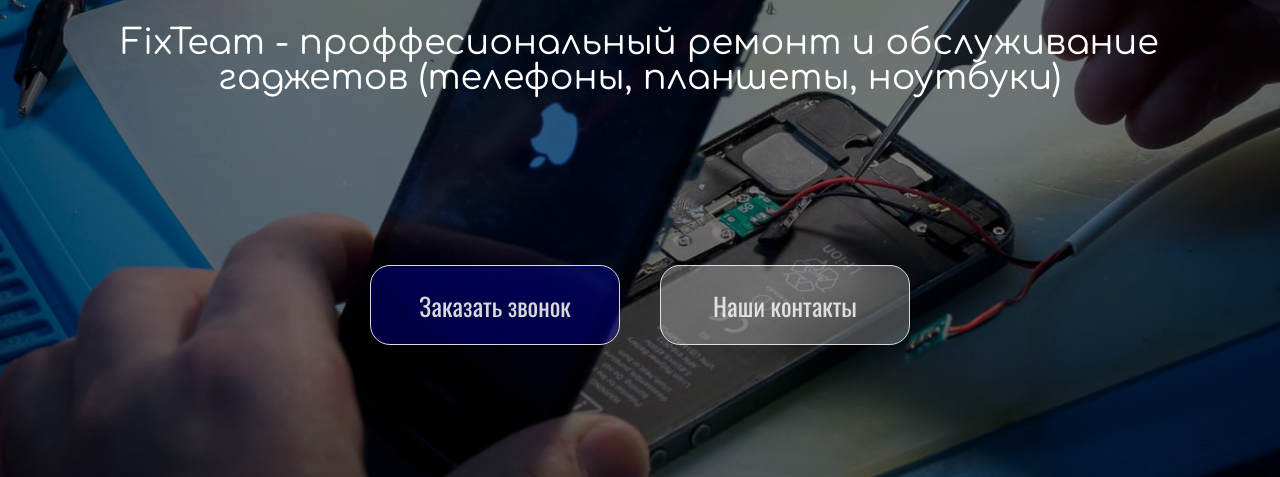
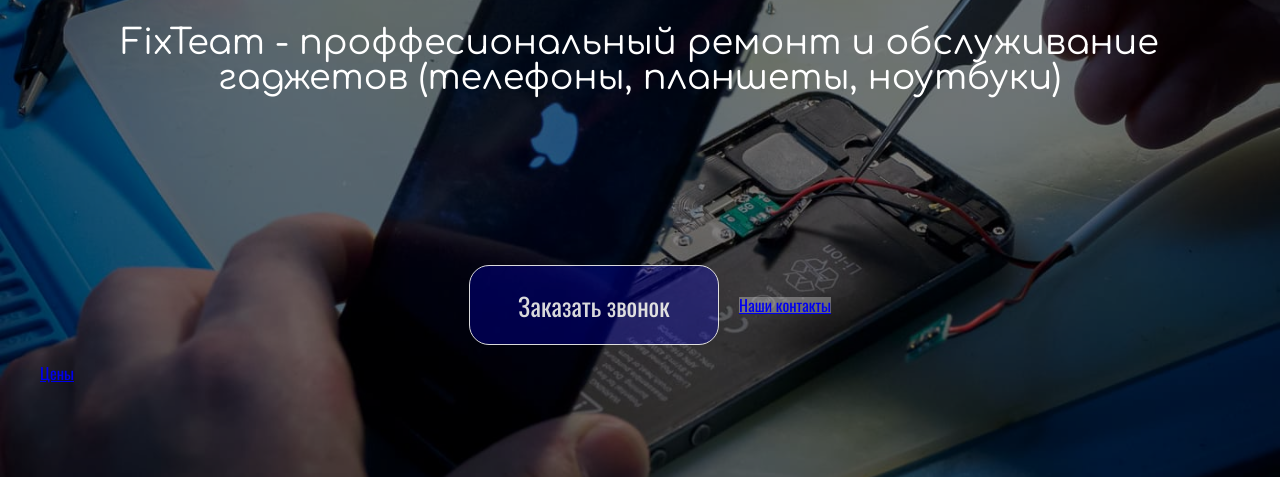
Before and after one commit to mitskevich-paul/fixteamnew, a plain HTML site: page index.html in a window 1280 px wide. Shown: the part 320-797 px from the top of the page. Drawn offline with Linux system fonts and the light colour scheme.

Commit message:
Update index.html

```diff
--- a/index.html
+++ b/index.html
@@ -27,8 +27,9 @@
                     <p class="h1-pre_header">FixTeam - проффесиональный ремонт и обслуживание гаджетов (телефоны, планшеты, ноутбуки)</p>
                     <div class="header-buttons">
                         <button class="header-works">Заказать звонок</button>
-                        <button href="#contacts" class="header-adress">Наши контакты</button>
+                        <a href="#contacts" class="header-adress">Наши контакты</a>
                     </div>
+                    <a class="linkToPrices" href="#trobles">Цены</a>
                 </div>
             </div>
         </section>
```
